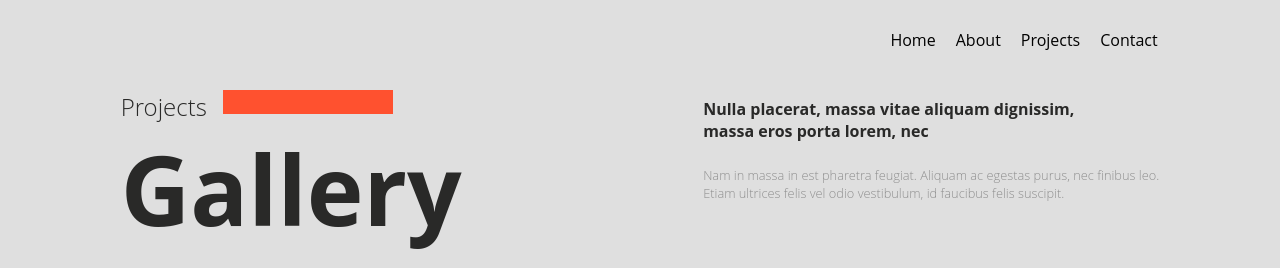
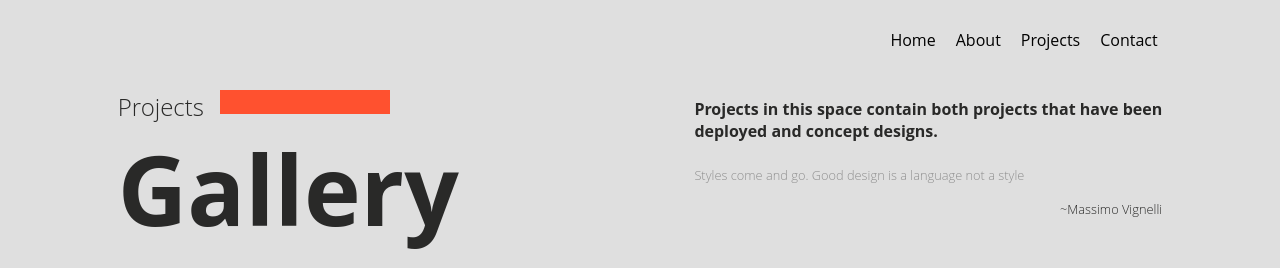
Before and after one commit to virage33/my-portfolio, an Angular app: page /project in a window 1280 px wide. Shown: the top 268 px of the page. Built offline with nearby package versions, Linux system fonts and the light colour scheme; no server answers.

Commit message:
placeholder replace and http to https

```diff
--- a/src/app/cmponents/page/about/about.component.html
+++ b/src/app/cmponents/page/about/about.component.html
@@ -34,9 +34,9 @@
 
                     <div class="backend">
                         <h4>Backend development</h4>
-                        <p>Lorem ipsum dolor sit amet, consectetur adipiscing elit.<br/>
-                            Nulla placerat, massa vitae aliquam dignissim,<br/>
-                            massa eros porta lorem, nec</p>
+                        <p> am a novice in the backend development field
+                            with basic knowledge of SQL and No SQL database
+                            structures and security</p>
                     </div>
 
                 </div>
--- a/src/app/cmponents/page/project/project.component.css
+++ b/src/app/cmponents/page/project/project.component.css
@@ -57,6 +57,13 @@
     font-weight: 100;
     font-size: .8rem;
     color: var(--light-font-color);
+}
+.paragraph3{
+    font-weight: 100;
+    margin-top: 1rem;
+    font-size: .8rem;
+
+    text-align: end;
 }
 
 .project_container{
--- a/src/app/cmponents/page/project/project.component.html
+++ b/src/app/cmponents/page/project/project.component.html
@@ -12,10 +12,10 @@
             <div class="intro_brief_design"></div>
             <div class="intro_brief">
 
-                <p class="paragraph1">Nulla placerat, massa vitae aliquam dignissim,<br>
-                   massa eros porta lorem, nec</p>
-                <p class="paragraph2">Nam in massa in est pharetra feugiat. Aliquam ac egestas purus, nec finibus leo.<br>
-                     Etiam ultrices felis vel odio vestibulum, id faucibus felis suscipit.</p>
+                <p class="paragraph1">Projects in this space contain both projects that have been <br>
+                   deployed and concept designs.</p>
+                <p class="paragraph2">Styles come and go. Good design is a language not a style</p>
+                <p class="paragraph3">~Massimo Vignelli</p>
             </div>
         </div>
 
--- a/src/app/services/user.service.ts
+++ b/src/app/services/user.service.ts
@@ -8,7 +8,7 @@ export class UserService {
 
   constructor(public http:HttpClient) { }
   getData(){
-    let url:string = "http://portfolio-dotnet.herokuapp.com/api/v1/biodata/4";
+    let url:string = "https://portfolio-dotnet.herokuapp.com/api/v1/biodata/4";
     return this.http.get(url);
   }
 }
```
